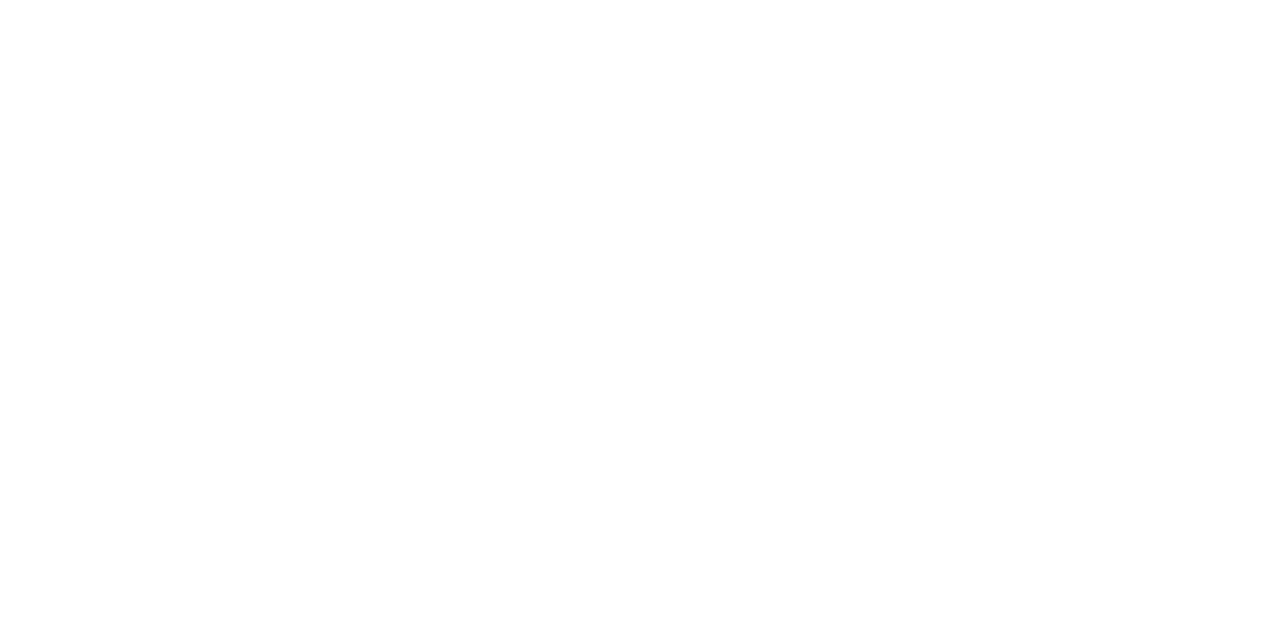
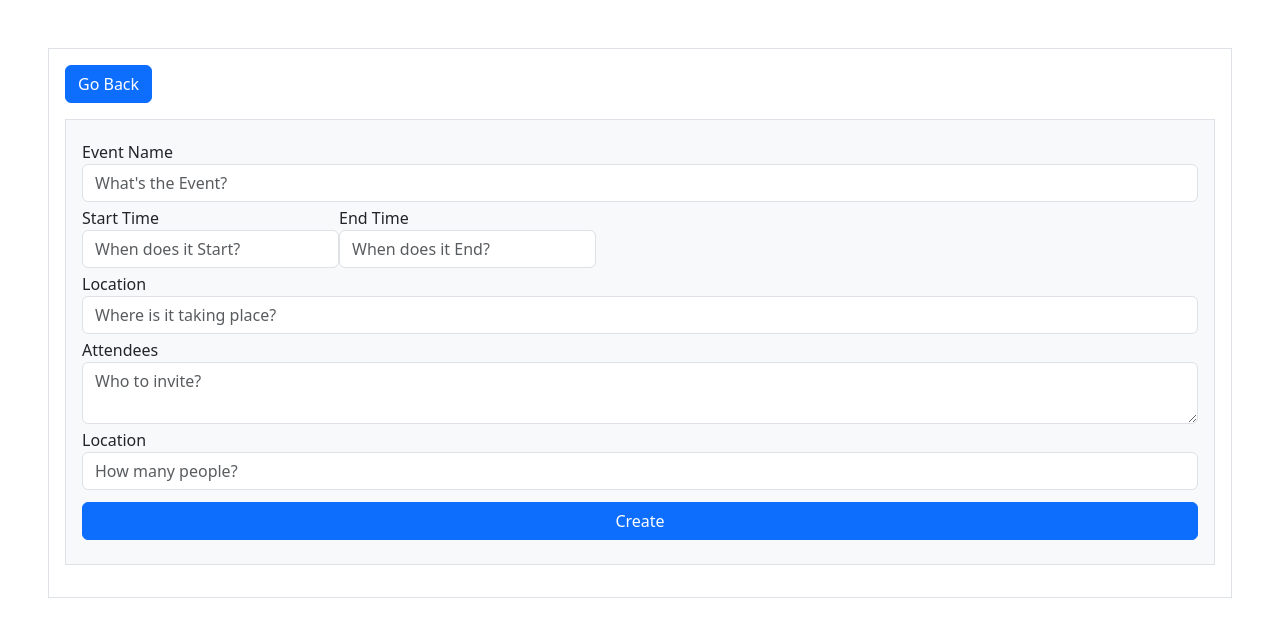
Before and after one commit to swirty/csc-540-project, a plain HTML site: page html/make.html in a window 1280 px wide. Drawn offline with nearby package versions, Linux system fonts and the light colour scheme.

Commit message:
First draft of html
completed all html pages

```diff
--- a/html/make.html
+++ b/html/make.html
@@ -0,0 +1,43 @@
+<head>
+    <!-- Bootstrap CDN -->
+    <link href="https://cdn.jsdelivr.net/npm/bootstrap@5.3.3/dist/css/bootstrap.min.css" rel="stylesheet" integrity="sha384-QWTKZyjpPEjISv5WaRU9OFeRpok6YctnYmDr5pNlyT2bRjXh0JMhjY6hW+ALEwIH" crossorigin="anonymous">
+</head>
+
+<div>
+
+    <div class="m-5 p-3 border d-flex-column justify-content-center">
+        <div class="mb-3 d-flex justify-content-start">
+            <a href="login" class="btn btn-primary">Go Back</a>
+        </div>
+        <form action="make" class="p-3 bg-light border">
+            <div class="my-1 form-group">
+                <label for="event">Event Name</label>
+                <input type="text" id="event" class="form-control" placeholder="What's the Event?">
+            </div>
+            <div class="my-1 d-flex">
+                <div class="form-group">
+                    <label for="start">Start Time</label>
+                    <input type="text" id="start" class="form-control" placeholder="When does it Start?">
+                </div>
+                <div class="form-group">
+                    <label for="end">End Time</label>
+                    <input type="text" id="end" class="form-control" placeholder="When does it End?">
+                </div>
+            </div>
+            <div class="my-1 form-group">
+                <label for="location">Location</label>
+                <input type="text" id="location" class="form-control" placeholder="Where is it taking place?">
+            </div>
+            <div class="my-1 form-group">
+                <label for="attendees">Attendees</label>
+                <textarea id="attendees" class="form-control" placeholder="Who to invite?"></textarea>
+            </div>
+            <div class="my-1 form-group">
+                <label for="capacity">Location</label>
+                <input type="text" id="capacity" class="form-control" placeholder="How many people?">
+            </div>
+            <button type="submit" class="w-100 my-2 btn btn-primary">Create</button>
+        </form>
+    </div>
+
+</div>
```
Also changed, not shown: html/register.html (+1 -1 lines).
